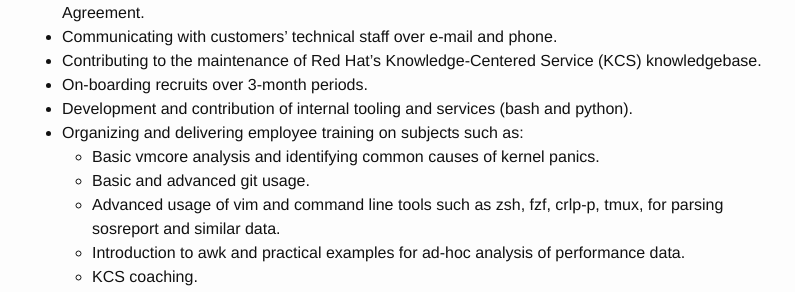
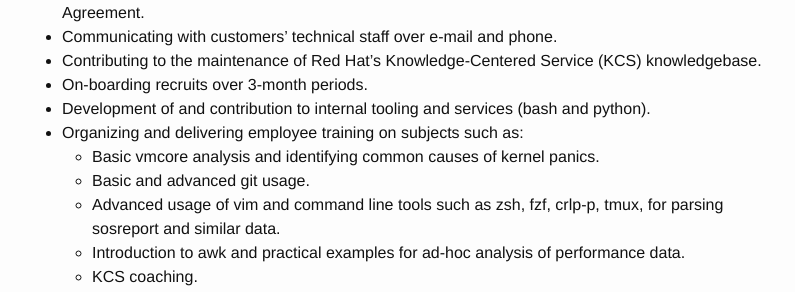
Before and after one commit to gangelop/lathan.github.io, a Jekyll site: the page built from cv.md, in a window 1280 px wide and 900 px high, scrolled down 555 px. Shown: the part 160-452 px from the top of the window, without its empty margins (238-1033 px from the left). Built offline with Jekyll 4.4.1, drawn with Linux system fonts in a browser that asks for light colours.

Commit message:
cv syntax fix

```diff
--- a/cv.md
+++ b/cv.md
@@ -25,7 +25,7 @@
 * Communicating with customers' technical staff over e-mail and phone.
 * Contributing to the maintenance of Red Hat's Knowledge-Centered Service (KCS) knowledgebase.
 * On-boarding recruits over 3-month periods.
-* Development and contribution of internal tooling and services (bash and python).
+* Development of and contribution to internal tooling and services (bash and python).
 * Organizing and delivering employee training on subjects such as:
     * Basic vmcore analysis and identifying common causes of kernel panics.
     * Basic and advanced git usage.
```
